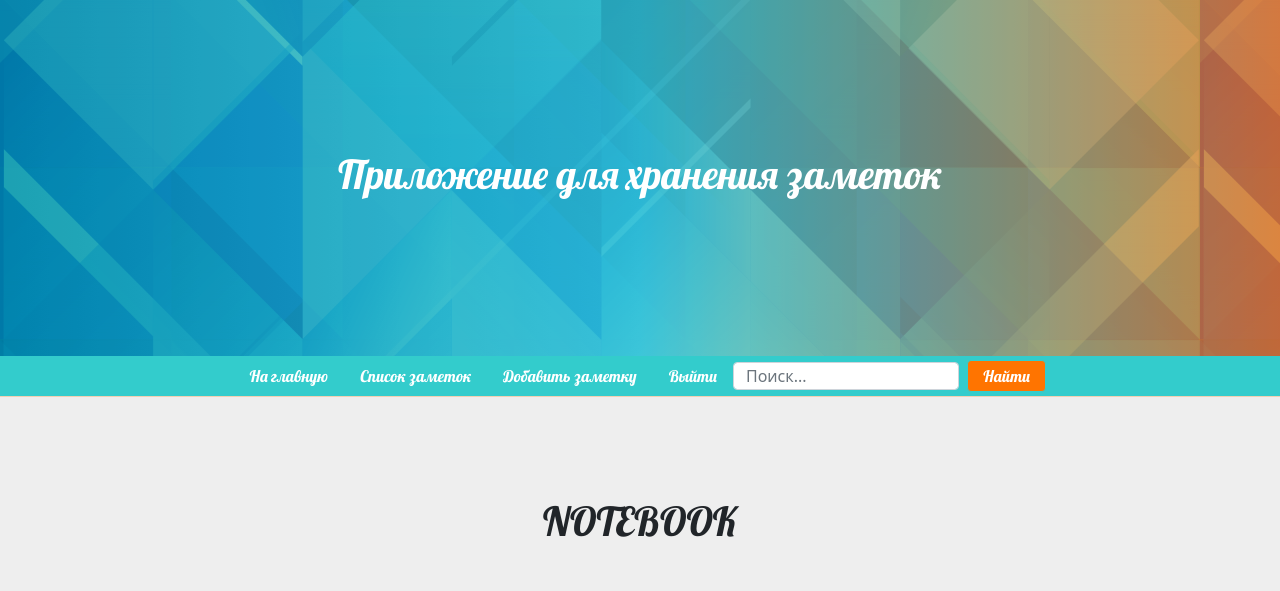
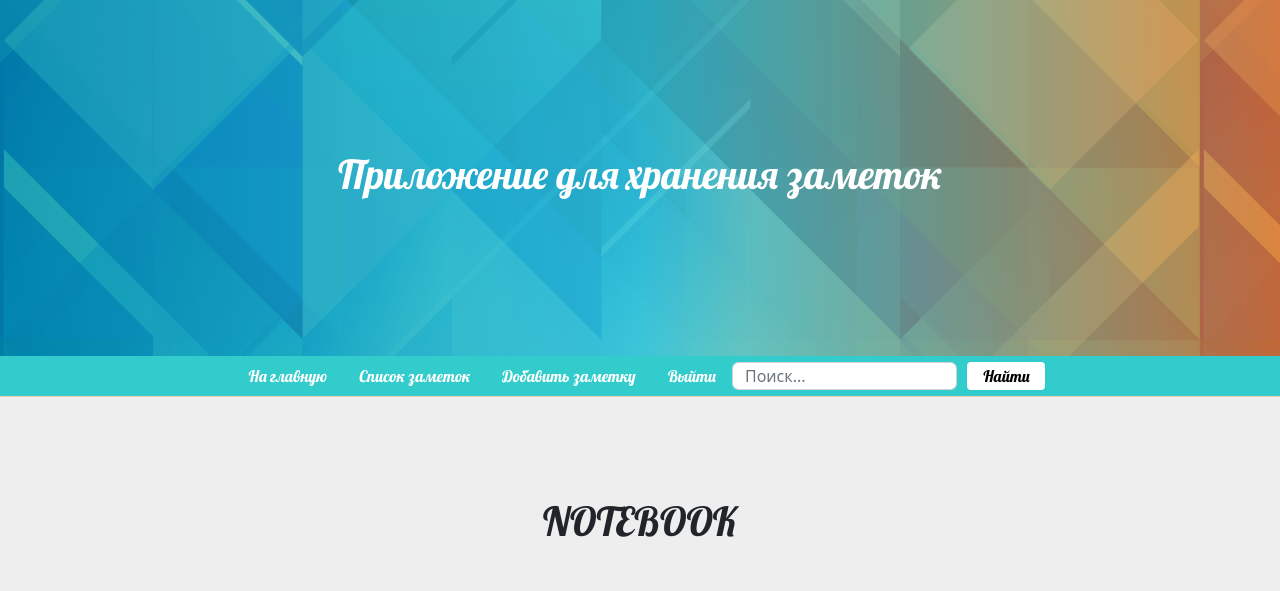
Before and after one commit to p-rayne/notebook-notes, a Django app: page / in a window 1280 px wide. Shown: the top 591 px of the page. Run offline with Django 4.2, Linux system fonts and the light colour scheme; the visitor is signed in with stand-in values (Sample User, id 1); data that the repository does not hold is empty; parts of the project's set-up code (start-up, migrations or seed data) failed here and were passed over; some libraries are stand-ins or nearby versions.

Commit message:
search button style changed (white bg)

```diff
--- a/notebook/notes/static/notes/css/style.css
+++ b/notebook/notes/static/notes/css/style.css
@@ -149,19 +149,25 @@ body {
 	flex: 0 0 auto;
 }
 .search_button {
-    background-color: var(--color2);
+    background-color: white;
     border-color: var(--color1);
-    color: white;
+    color: black;
     height: 80%;
     margin: auto;
     padding: 0 5% 0 5%;
+    border-width: 2px;
+    border-radius: 6px;
+
 }
 .search_button:hover {
-    background-color: var(--color1);
-    border-color: var(--color1);
+    background-color: var(--color2);
+    border-color: var(--color2);
+    color: white;
 }
 
 .search_field {
-height: 70%;
-margin: auto;
+    height: 70%;
+    margin: auto;
+    border-radius: 6px;
+    outline-color: var(--color1);
 }
```
